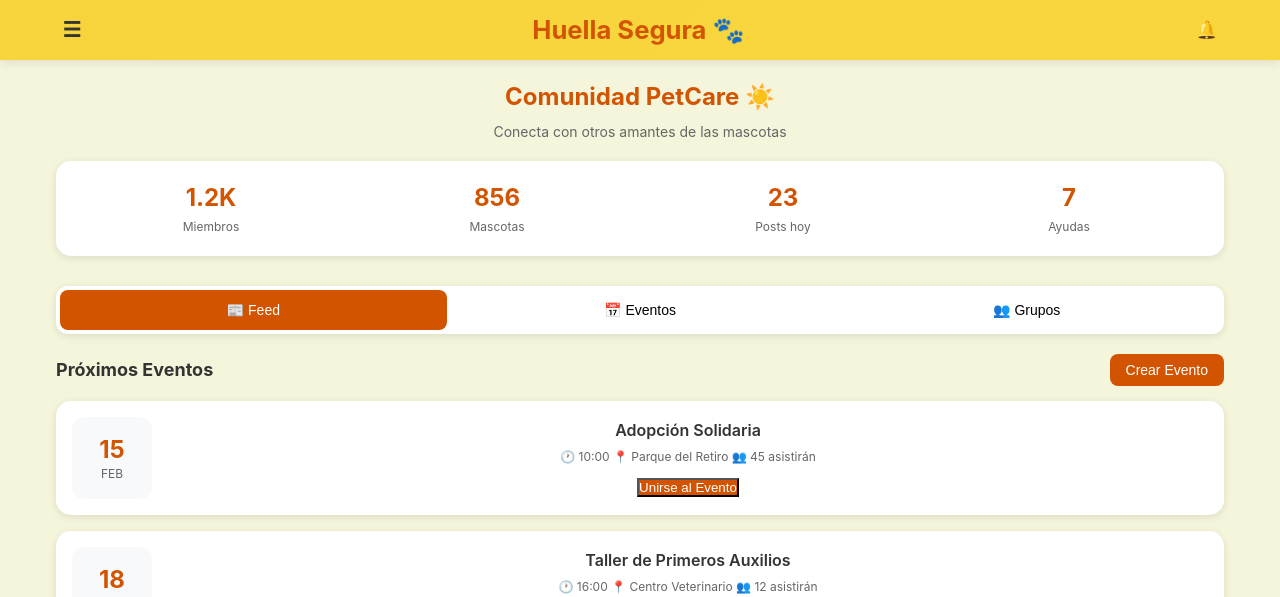
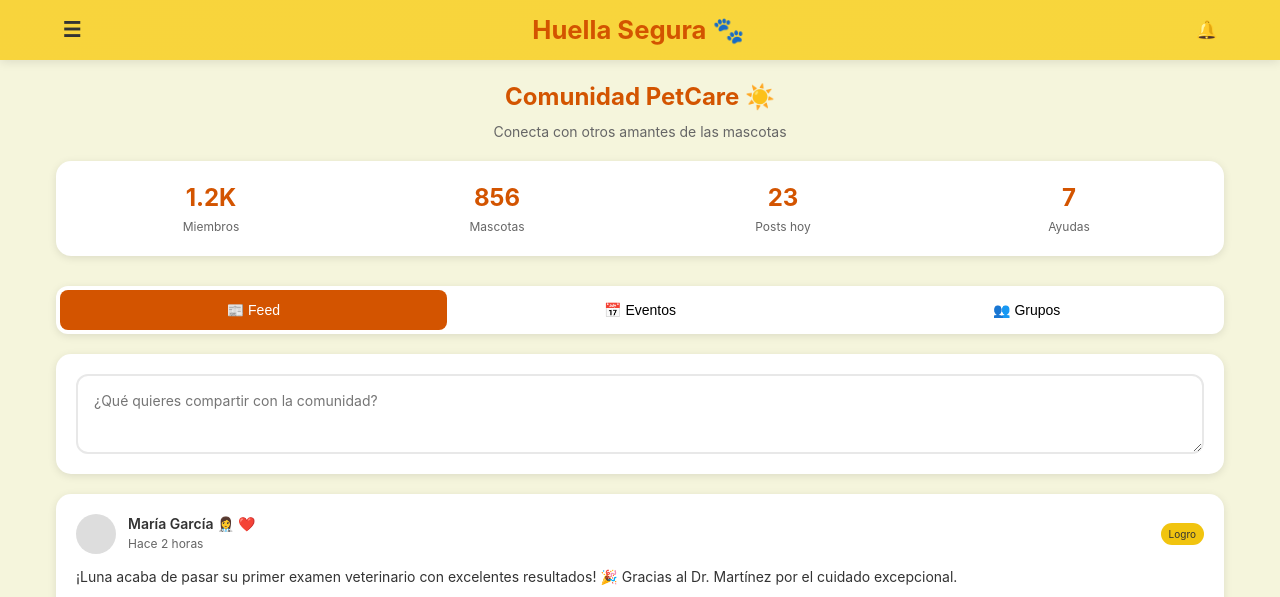
Before and after one commit to aldu1108/Proyecto-Huella-Segura, a PHP site: page /comunidad.php in a window 1280 px wide. Shown: the top 597 px of the page. Run offline with PHP 8.4, Linux system fonts and the light colour scheme; the visitor is signed in with stand-in values (Sample User, id 1); data that the repository does not hold is empty; grey boxes are pictures that could not be loaded.

Commit message:
modificaciones generales visuales

```diff
--- a/HuellaSeguraX/adopciones.php
+++ b/HuellaSeguraX/adopciones.php
@@ -314,7 +314,6 @@ if (isset($_GET['error'])) {
     <header>
         <?php include_once('includes/menu_hamburguesa.php'); ?>
     </header>
-
     <!-- Contenido principal -->
     <main class="main-content">
         <?php if (!empty($mensaje)): ?>
--- a/HuellaSeguraX/comunidad.php
+++ b/HuellaSeguraX/comunidad.php
@@ -87,7 +87,7 @@ $resultado_eventos = $conexion->query($consulta_eventos);
         </nav>
 
         <!-- Sección Feed -->
-        <section class="feed-section" id="feedSection" style="display: none;">
+        <section class="feed-section" id="feedSection">
             <!-- Crear post -->
             <div class="create-post">
                 <textarea placeholder="¿Qué quieres compartir con la comunidad?"></textarea>
@@ -141,7 +141,7 @@ $resultado_eventos = $conexion->query($consulta_eventos);
 
 
         <!-- Sección Eventos (activa por defecto) -->
-        <section class="eventos-section" id="eventosSection">
+        <section class="eventos-section" id="eventosSection" style="display: none;">
             <div class="section-header">
                 <h3>Próximos Eventos</h3>
                 <button class="btn-create">Crear Evento</button>
--- a/HuellaSeguraX/veterinaria.php
+++ b/HuellaSeguraX/veterinaria.php
@@ -924,7 +924,9 @@ $total_consultas = $conexion->query("SELECT COUNT(*) as total FROM historiales_m
     </style>
 </head>
 <body>
-    <?php include_once('includes/menu_hamburguesa.php'); ?>
+    <header>
+        <?php include_once('includes/menu_hamburguesa.php'); ?>
+    </header>
 
     <div class="contenedor-veterinaria">
         <!-- Mostrar mensajes -->
```
